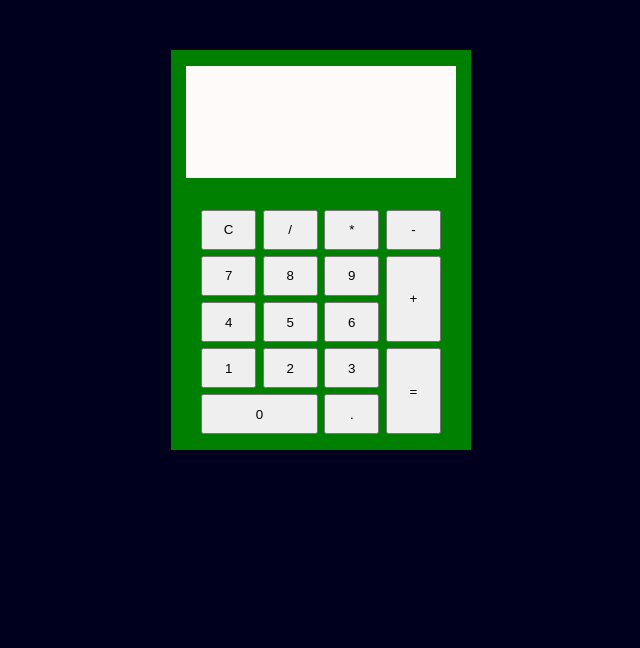
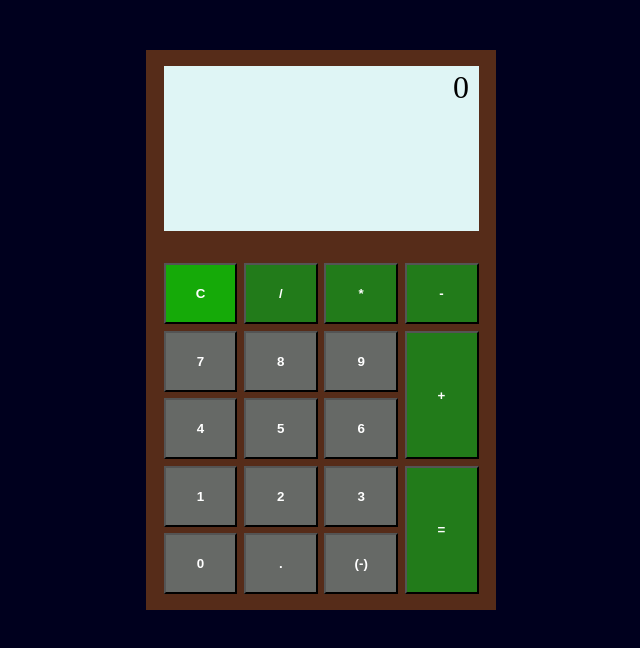
Before and after one commit to sjbrick002/calculator, a plain HTML site: page index.html in a window 1280 px wide. Shown: the whole page, without its empty margins (319-959 px from the left). Drawn offline with Linux system fonts and the light colour scheme.

Commit message:
Restyled calculator with 'woodsy' theme

```diff
--- a/css/style.css
+++ b/css/style.css
@@ -18,7 +18,7 @@ body {
 .case {
     margin: 50px auto;
 
-    background-color: green;
+    background-color: #562C19;
 
     display: flex;
     flex-flow: column nowrap;
@@ -26,17 +26,20 @@ body {
     align-items: center;
 
     width: 20vw;
-    min-width: 300px;
-    height: 50vh;
+    min-width: 350px;
+    height: 70vh;
+    min-height: 440px;
 }
 
 .display{
-    margin: 1em;
-    /*padding: 0 0.3em;*/
+    margin: 1rem;
+    padding: 0.1em 0.3em;
 
-    background-color: snow;
+    background-color: #DFF5F5;
     width: 90%;
     height: 30%;
+
+    font-size: 2em;
 
     display: flex;
     flex-flow: row wrap;
@@ -47,7 +50,7 @@ body {
 .calc-buttons {
     margin: 1em;
 
-    width: 80%;
+    width: 90%;
     height: 60%;
 
     display: grid;
@@ -59,73 +62,113 @@ body {
     "seven eight nine addition"
     "four five six addition"
     "one two three equals"
-    "squat squat period equals";
+    "squat period negative equals";
 }
 
 .clear {
     grid-area: clear;
+    background-color: #15AA08;
+    color: white;
 }
 
 .division {
     grid-area: division;
+    background-color: #227B1A;
+    color: white;
 }
 
-.multiplicaion {
+.multiplication {
     grid-area: multiplication;
+    background-color: #227B1A;
+    color: white;
 }
 
 .subtraction {
     grid-area: subtraction;
+    background-color: #227B1A;
+    color: white;
 }
 
 .seven {
     grid-area: seven;
+    background-color: #666966;
+    color: white;
 }
 
 .eight {
     grid-area: eight;
+    background-color: #666966;
+    color: white;
 }
 
 .nine {
     grid-area: nine;
+    background-color: #666966;
+    color: white;
 }
 
 .four {
     grid-area: four;
+    background-color: #666966;
+    color: white;
 }
 
 .five {
     grid-area: five;
+    background-color: #666966;
+    color: white;
 }
 
 .six {
     grid-area: six;
+    background-color: #666966;
+    color: white;
 }
 
 .addition {
     grid-area: addition;
+    background-color: #227B1A;
+    color: white;
 }
 
 .one {
     grid-area: one;
+    background-color: #666966;
+    color: white;
 }
 
 .two {
     grid-area: two;
+    background-color: #666966;
+    color: white;
 }
 
 .three {
     grid-area: three;
+    background-color: #666966;
+    color: white;
 }
 
 .zero {
     grid-area: squat;
+    background-color: #666966;
+    color: white;
+}
+
+.negative {
+    grid-area: negative;
+    background-color: #666966;
+    color: white;
 }
 
 .decimal {
     grid-area: period;
+    background-color: #666966;
+    color: white;
 }
 
 .operate-btn {
     grid-area: equals;
+    background-color: #227B1A;
+    color: white;
 }
--- a/index.html
+++ b/index.html
@@ -7,31 +7,32 @@
     </head>
     <body>
         <div class="case">
-            <div class="display"></div>
+            <div class="display">0</div>
             <div class="calc-buttons">
-                <button class="clear">C</button>
-                <button class="division">/</button>
-                <button class="multiplication">*</button>
-                <button class="subtraction">-</button>
+                <button class="clear"><b>C</b></button>
+                <button class="division"><b>/</b></button>
+                <button class="multiplication"><b>*</b></button>
+                <button class="subtraction"><b>-</b></button>
 
-                <button class="seven">7</button>
-                <button class="eight">8</button>
-                <button class="nine">9</button>
+                <button class="seven"><b>7</b></button>
+                <button class="eight"><b>8</b></button>
+                <button class="nine"><b>9</b></button>
 
-                <button class="four">4</button>
-                <button class="five">5</button>
-                <button class="six">6</button>
+                <button class="four"><b>4</b></button>
+                <button class="five"><b>5</b></button>
+                <button class="six"><b>6</b></button>
 
-                <button class="addition">+</button>
+                <button class="addition"><b>+</b></button>
 
-                <button class="one">1</button>
-                <button class="two">2</button>
-                <button class="three">3</button>
+                <button class="one"><b>1</b></button>
+                <button class="two"><b>2</b></button>
+                <button class="three"><b>3</b></button>
 
-                <button class="zero">0</button>
-                <button class="decimal">.</button>
+                <button class="zero"><b>0</b></button>
+                <button class="decimal"><b>.</b></button>
+                <button class="negative"><b>(-)</b></button>
 
-                <button class="operate-btn">=</button>
+                <button class="operate-btn"><b>=</b></button>
             </div>
         </div>
         <script src="javascript/script.js"></script>
```
